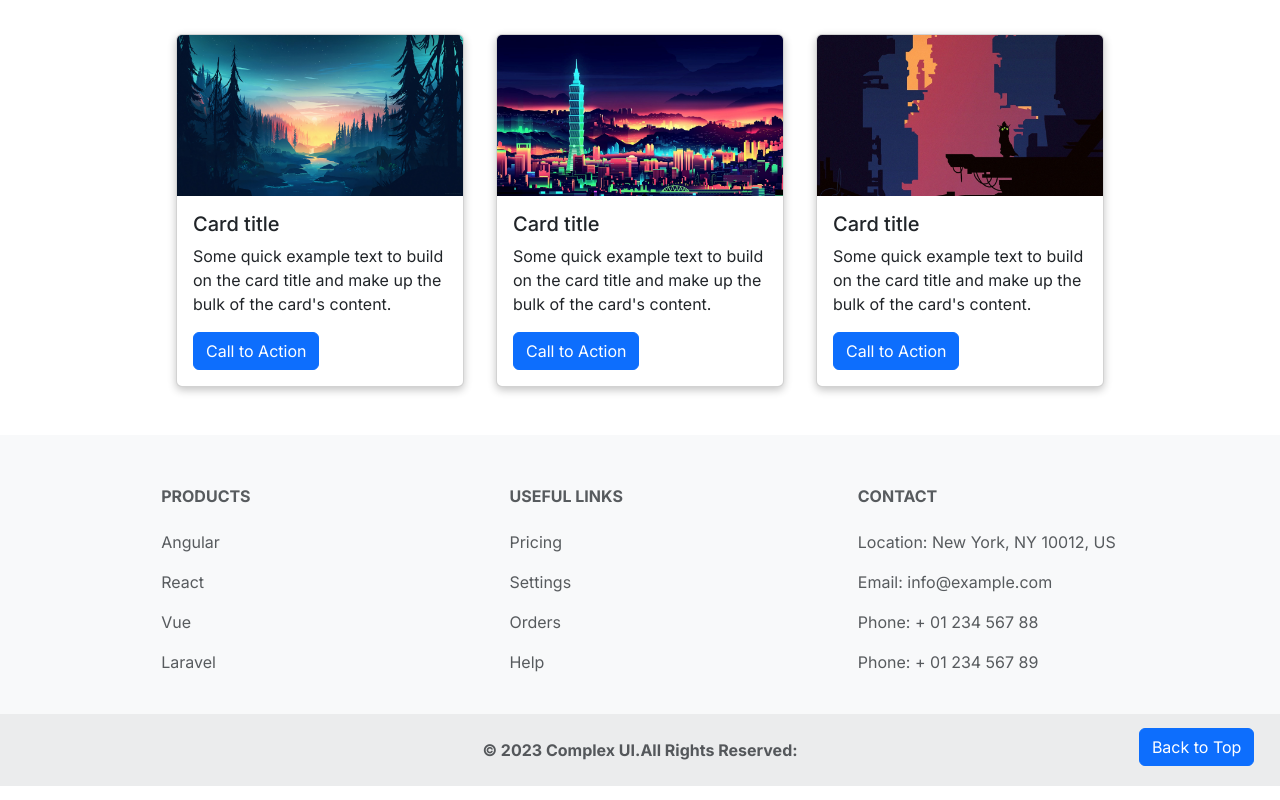
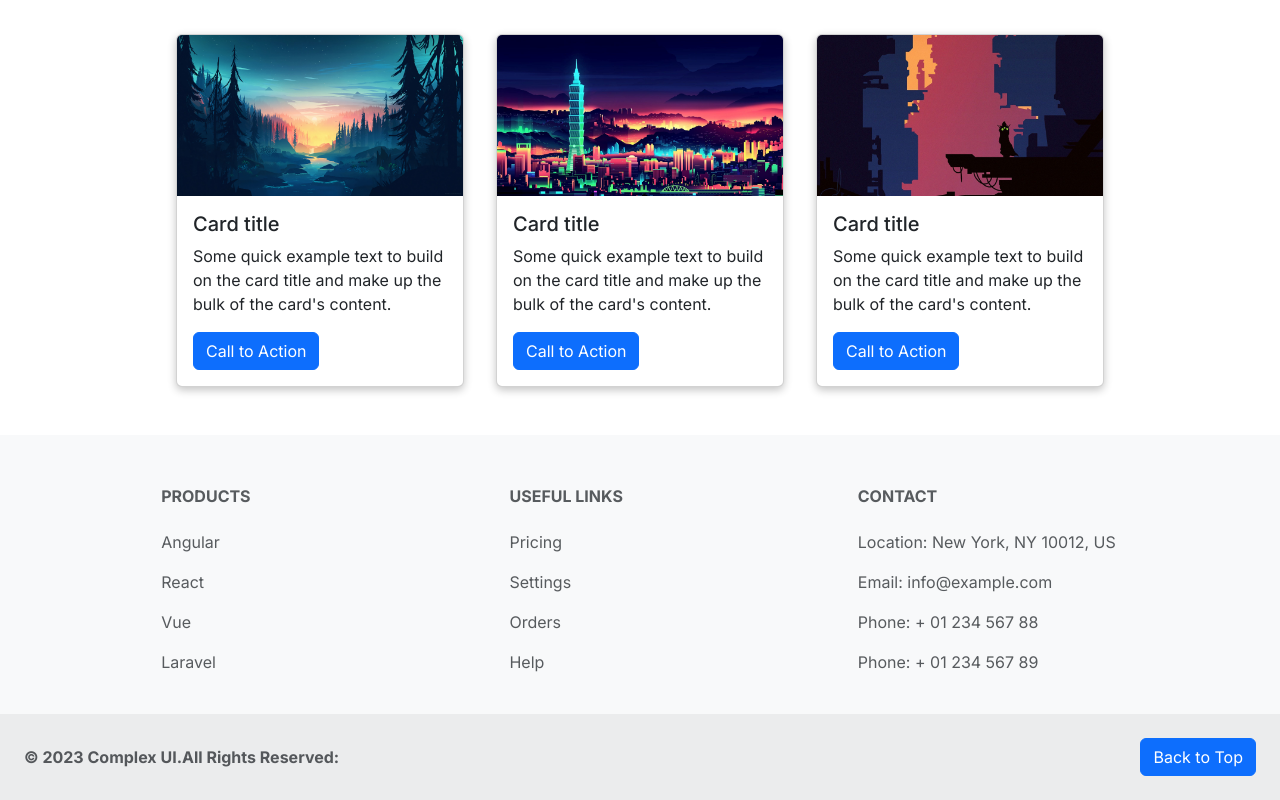
Before and after one commit to Coder-Arm/May_2023_Module_Test, a plain HTML site: page index.html in a window 1280 px wide. Shown: the part 2270-3070 px from the top of the page. Drawn offline with nearby package versions, Linux system fonts and the light colour scheme.

Commit message:
changed copyright css

```diff
--- a/index.html
+++ b/index.html
@@ -358,7 +358,7 @@
         class="copyright text-center p-4 fw-bold"
         style="background-color: rgba(0, 0, 0, 0.05)"
       >
-        © 2023 Complex UI.All Rights Reserved:
+        <div>© 2023 Complex UI.All Rights Reserved:</div>
         <div class="back-to-top">
           <a href="#header"
             ><button type="button" class="btn btn-primary">
--- a/style.css
+++ b/style.css
@@ -102,12 +102,9 @@ footer .button {
   justify-content: flex-end;
 }
 .copyright {
-  position: relative;
-}
-.back-to-top {
-  position: absolute;
-  right: 2%;
-  top: 20%;
+  display: flex;
+  justify-content: space-between;
+  align-items: center;
 }
 .back-to-top button:hover {
   background-color: rgb(0, 160, 250) !important;
```
